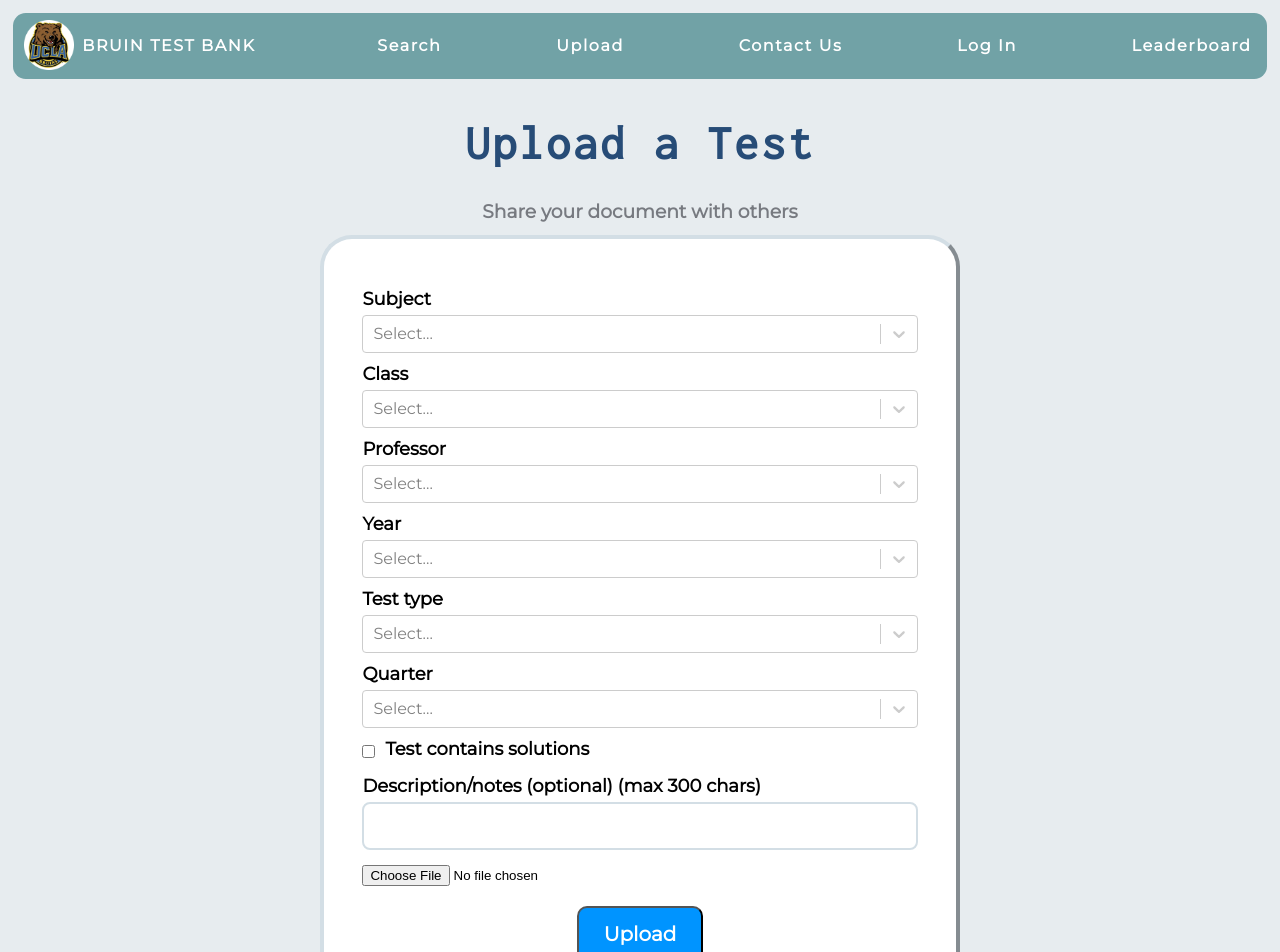
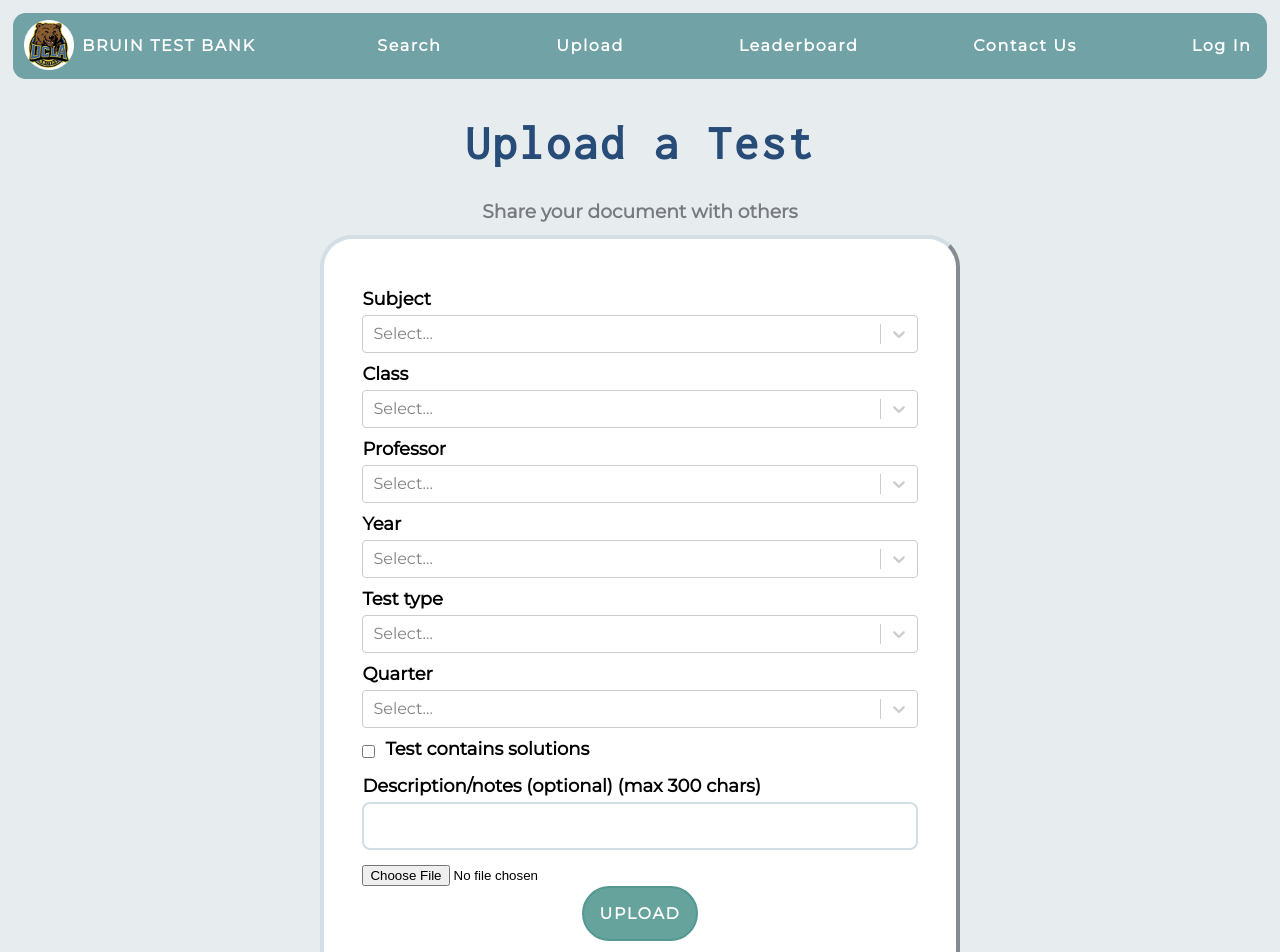
Before and after one commit to LightenedLimited/cs35l_project, a React (Create React App) app in the folder client/: page /upload in a window 1280 px wide. Shown: the top 952 px of the page. Built offline with nearby package versions, Linux system fonts and the light colour scheme; no server answers.

Commit message:
leaderboard

```diff
--- a/client/src/components/NavBar.js
+++ b/client/src/components/NavBar.js
@@ -11,9 +11,9 @@ export function NavBar(){
                 </div>
                 <li><NavLink to='/search'className='nav-link'>Search</NavLink></li>
                 <li><NavLink to='/upload' className='nav-link'>Upload</NavLink></li>
+                <li><NavLink to='/leaderboard' className='nav-link'>Leaderboard</NavLink></li>
                 <li><NavLink to='mailto:leroylightning@g.ucla.edu' className='nav-link'>Contact Us</NavLink></li>
                 <li><NavLink to='/login' className='nav-link'>Log In</NavLink></li>
-                <li><NavLink to='/leaderboard' className='nav-link'>Leaderboard</NavLink></li>
             </ul>
         </nav>
     )
--- a/client/src/routes/Leaderboard.js
+++ b/client/src/routes/Leaderboard.js
@@ -22,9 +22,9 @@ export function Leaderboard() {
                 const entries = top10.map((entry, index) =>
                 (
                     <tr>
-                        <td>{index + 1}</td>
-                        <td>{entry["username"]}</td>
-                        <td>{entry["uploads"]}</td>
+                        <td className={index < 3 ? 'top3Cell' && 'rankImage' : 'regularCell'}>{index + 1}</td>
+                        <td className={index < 3 ? 'top3Cell' : 'regularCell'}>{entry["username"]}</td>
+                        <td className={index < 3 ? 'top3Cell' : 'regularCell'}>{entry["uploads"]}</td>
                     </tr>
                 ))
                 setData(entries)
@@ -39,12 +39,13 @@ export function Leaderboard() {
     return (
         <>
             <h1>Results</h1>
+            <h3>See our top contributors!</h3>
             <p className='status-box'>{loading ? 'Loading...' : ''}</p>
-            <table>
+            <table class='boardTable'>
                 <tr>
-                    <th>Rank</th>
-                    <th>Username</th>
-                    <th>Uploads</th>
+                    <th class='boardth'>Rank</th>
+                    <th class='boardth'>Username</th>
+                    <th class='boardth'>Uploads</th>
                 </tr>
                 {data}
             </table>
--- a/client/src/routes/Upload.js
+++ b/client/src/routes/Upload.js
@@ -164,7 +164,7 @@ export function Upload() {
             </div>
             <input type='file' onChange={handleFileChange}/>
             <p className='error-board'>{error}</p>
-            <button className = 'submit-button' type='submit'>Upload</button>
+            <button className = 'submit-button center-block' type='submit'>UPLOAD</button>
         </form>
         </>
     )
--- a/client/src/styles/Leaderboard.css
+++ b/client/src/styles/Leaderboard.css
@@ -1,9 +1,49 @@
 /* style leaderboard page */
 
 table, th, td {
-    border: 1px solid;
     border-collapse: collapse;
     text-align: center;
     margin-left:auto;
     margin-right:auto;
+    border-bottom: 1px solid;
 }
+
+.boardTable {
+    font-weight: 600;
+    color: #3b74b5;
+    background-color: white;
+    border-width: 0.25em;
+    width: 60%;
+    border-radius: 10px;
+    overflow: hidden;
+}
+
+.boardth {
+    height: 50px;
+    border-width: 0.25em;
+    color: white;
+    border-color: #274c77;
+    background-color: #274c77;
+}
+
+td {
+    height: 30px;
+}
+
+.top3Cell {
+    font-weight: bold;
+    color: #0b396d;
+    border-color: #274c77;
+    background-color: #e7effa;
+    height: 40px;
+  }
+
+.rankImage {
+    background-position-x: 5%;
+    background-position-y: 50%;
+    background-repeat: no-repeat;
+    background-image: url('images/medal.png');
+    background-color: #e7effa;
+    font-weight: bold;
+    color: #0b396d;
+}
--- a/client/src/styles/Upload.css
+++ b/client/src/styles/Upload.css
@@ -49,24 +49,23 @@
 }
 
 .submit-button{
-    color: #fff;
-    text-align: center;
-    border-radius: 10px;
-    background-color: #0094ff;
-    align-self: center;
-    display:block;
-
-    justify-content: center;
-    padding: 14px 25px 14px 25px;
-    font: 600 20px Montserrat, sans-serif;
-    margin: 20px auto 0 auto;
-    transition-duration: 0.4s;
+    font-family: 'Montserrat', sans-serif;
+    cursor: pointer;
+    box-sizing: border-box;
+    border-radius: 3em;
+    border-color: #549892;
+    border-style:solid;
+    background-color: #66a39d;
+    font-size: medium;
+    font-weight: 900;
+    color: white;
+    letter-spacing: 0.1em;
+    padding: 1em;
 }
 
 .submit-button:hover{
-    background-color: #fff;
-    color: #0094ff;
-    border: 2px solid #0094ff;
+    background-color: #78b7b1;
+    border-color: #78b7b1;
 }
 
 .solutions-checkbox{
```
Also changed, not shown: client/src/styles/images/medal.png (added).
